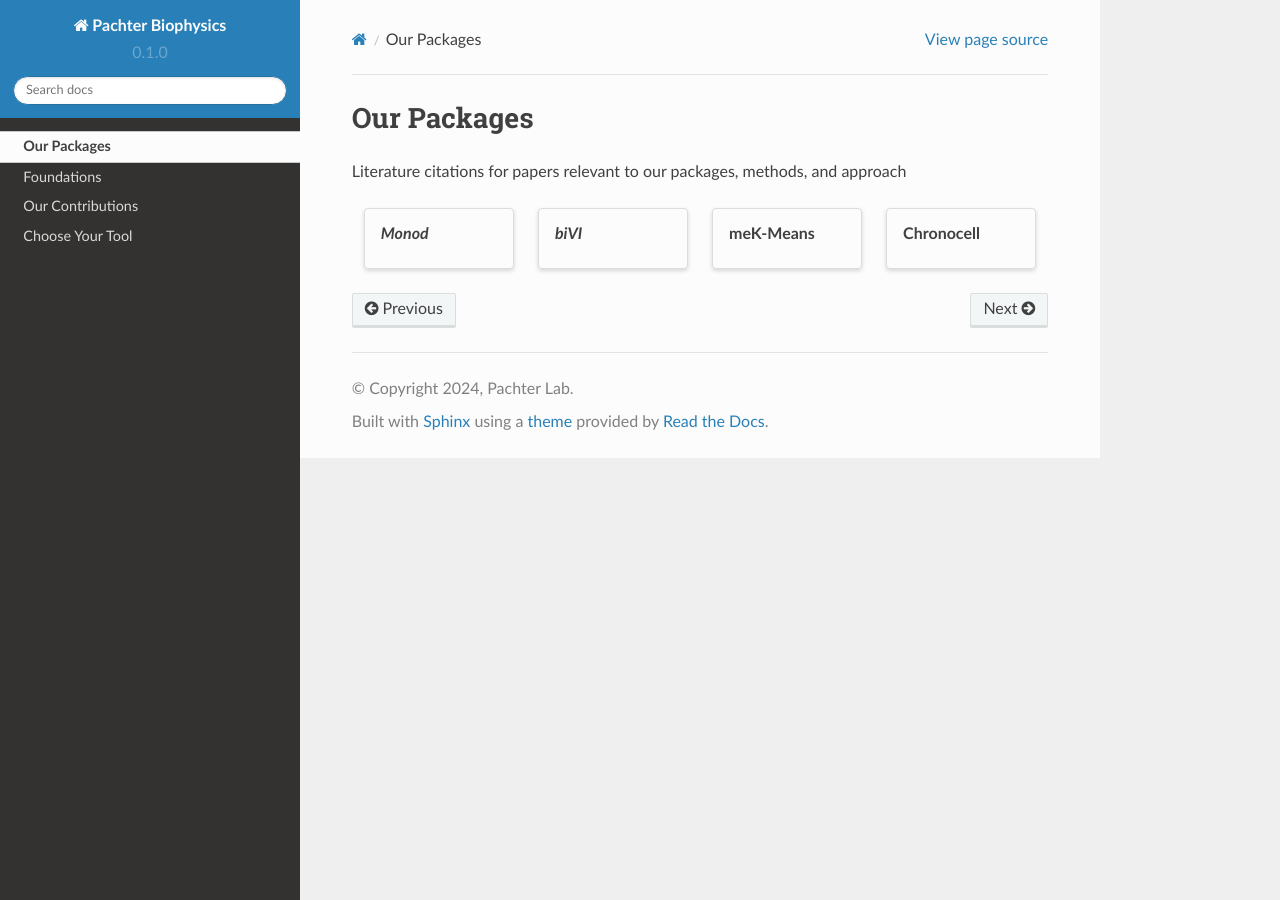
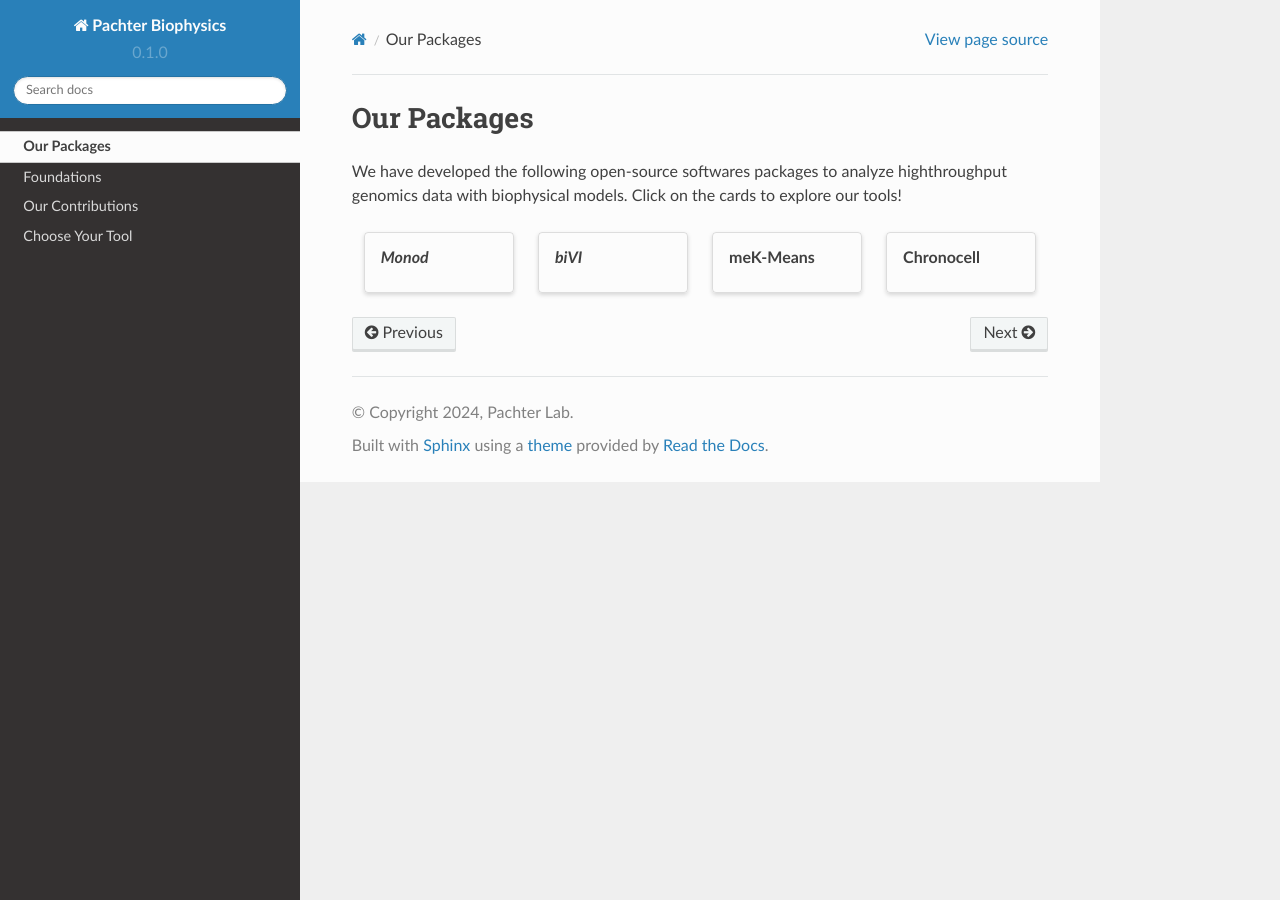
Before and after one commit to pachterlab/biophysics, a Sphinx documentation site: the page built from docs/source/packages.rst, in a window 1280 px wide. Built offline with Sphinx 7.4.7 and the Read the Docs theme 2.0.0, drawn with Linux system fonts in a browser that asks for light colours.

Commit message:
Update packages.rst

```diff
--- a/docs/source/packages.rst
+++ b/docs/source/packages.rst
@@ -5,7 +5,7 @@
 Our Packages
 =====
 
-Literature citations for papers relevant to our packages, methods, and approach
+We have developed the following open-source softwares packages to analyze highthroughput genomics data with biophysical models. Click on the cards to explore our tools!
 
 .. grid:: 1 2 3 4
 
```
